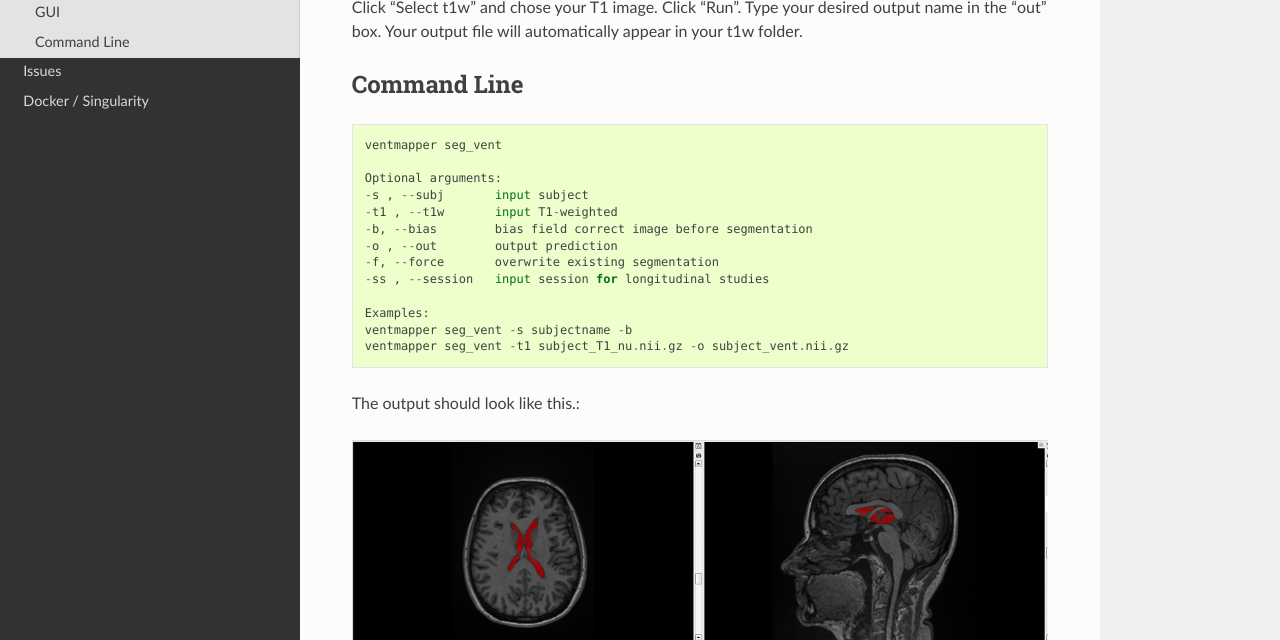
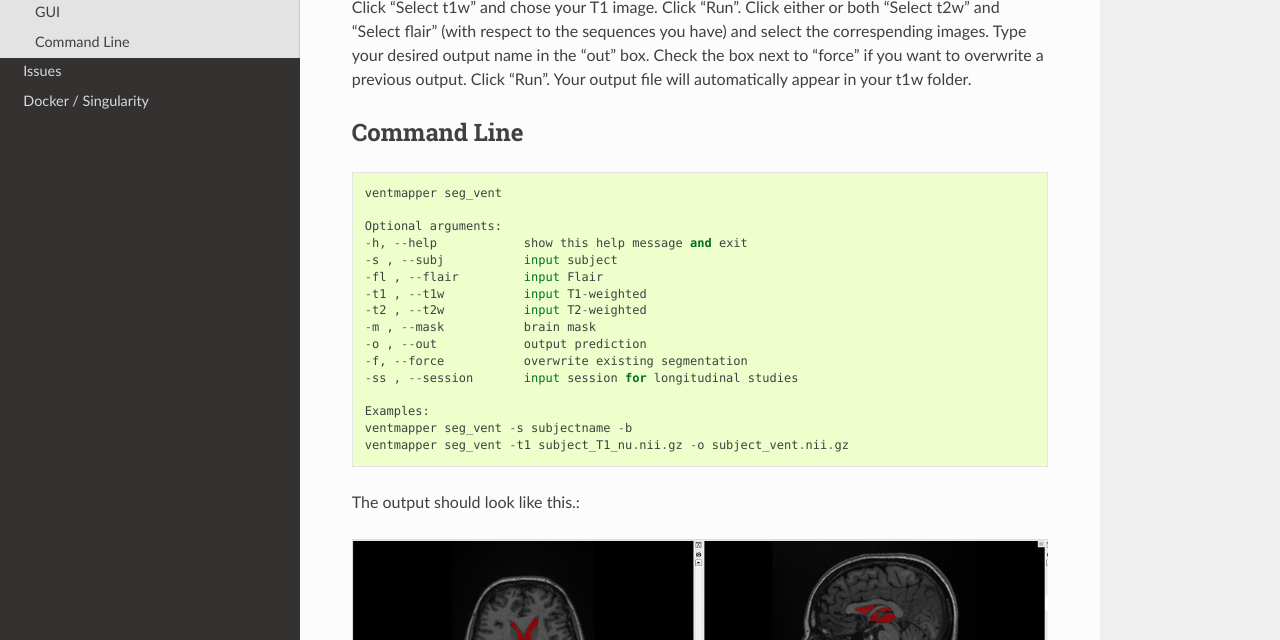
Before and after one commit to AICONSlab/VentMapp3r, a Sphinx documentation site: the page built from docs/vent_seg.md, in a window 1280 px wide and 900 px high, scrolled down 664 px, cut to the strip 260-900 px from the top of the window. Built offline with Sphinx 7.4.7 and the Read the Docs theme 2.0.0, drawn with Linux system fonts in a browser that asks for light colours.

Commit message:
updating text

```diff
--- a/docs/index.rst
+++ b/docs/index.rst
@@ -9,7 +9,7 @@ Welcome to VentMapp3r's documentation!
 *VentMapp3r* (pronounced ventmapper) is a CNN-based segmentation technique of the ventricular system
 using MRI images from BrainLab.
 It can deal with brains with extensive atrophy and segments the ventricles in seconds.
-It uses a T1-weighted image as the only input and segments both with-skull and skull-stripped images.
+It can segment the ICV with either T1-weighted image as the only input, or with different combinations involving a T1, T2, and FLAIR image.
 
 .. image:: images/graph_abstract.png
     :width: 550px
--- a/docs/vent_seg.md
+++ b/docs/vent_seg.md
@@ -15,7 +15,10 @@ After opening the VentMapp3r GUI, click "Ventricle" under the "Segmentation" tab
 ![ventricle pop up window](images/ventmapper_vent_popup.png)
 
 Click "Select t1w" and chose your T1 image. Click "Run".
+Click either or both "Select t2w" and "Select flair" (with respect to the sequences you have) and select the correspending images.
 Type your desired output name in the "out" box.
+Check the box next to "force" if you want to overwrite a previous output.
+Click "Run".
 Your output file will automatically appear in your t1w folder.
 
 
@@ -24,12 +27,15 @@ Your output file will automatically appear in your t1w folder.
     ventmapper seg_vent
 
     Optional arguments:
-    -s , --subj       input subject
-    -t1 , --t1w       input T1-weighted
-    -b, --bias        bias field correct image before segmentation
-    -o , --out        output prediction
-    -f, --force       overwrite existing segmentation
-    -ss , --session   input session for longitudinal studies
+    -h, --help            show this help message and exit
+    -s , --subj           input subject
+    -fl , --flair         input Flair
+    -t1 , --t1w           input T1-weighted
+    -t2 , --t2w           input T2-weighted
+    -m , --mask           brain mask
+    -o , --out            output prediction
+    -f, --force           overwrite existing segmentation
+    -ss , --session       input session for longitudinal studies
 
     Examples:
     ventmapper seg_vent -s subjectname -b
```
